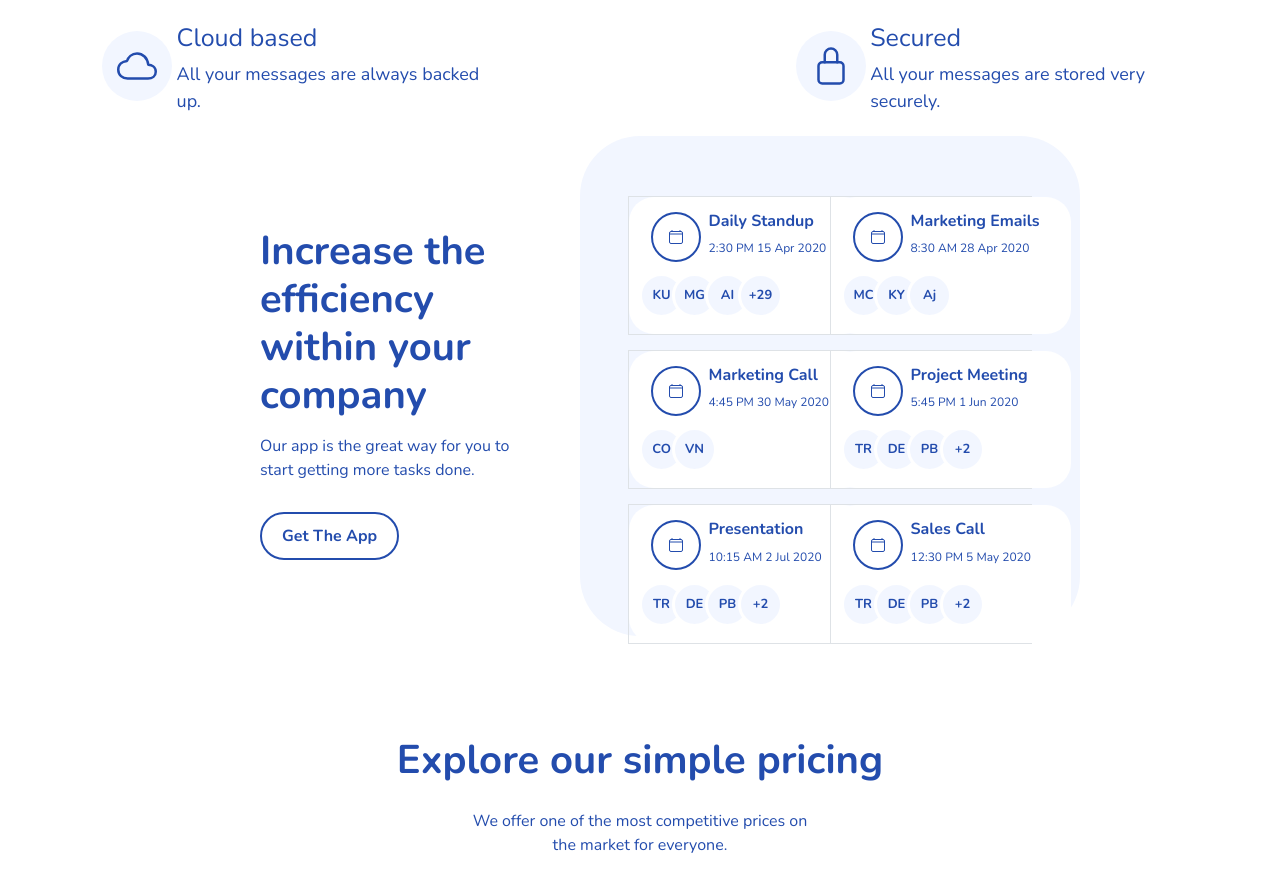
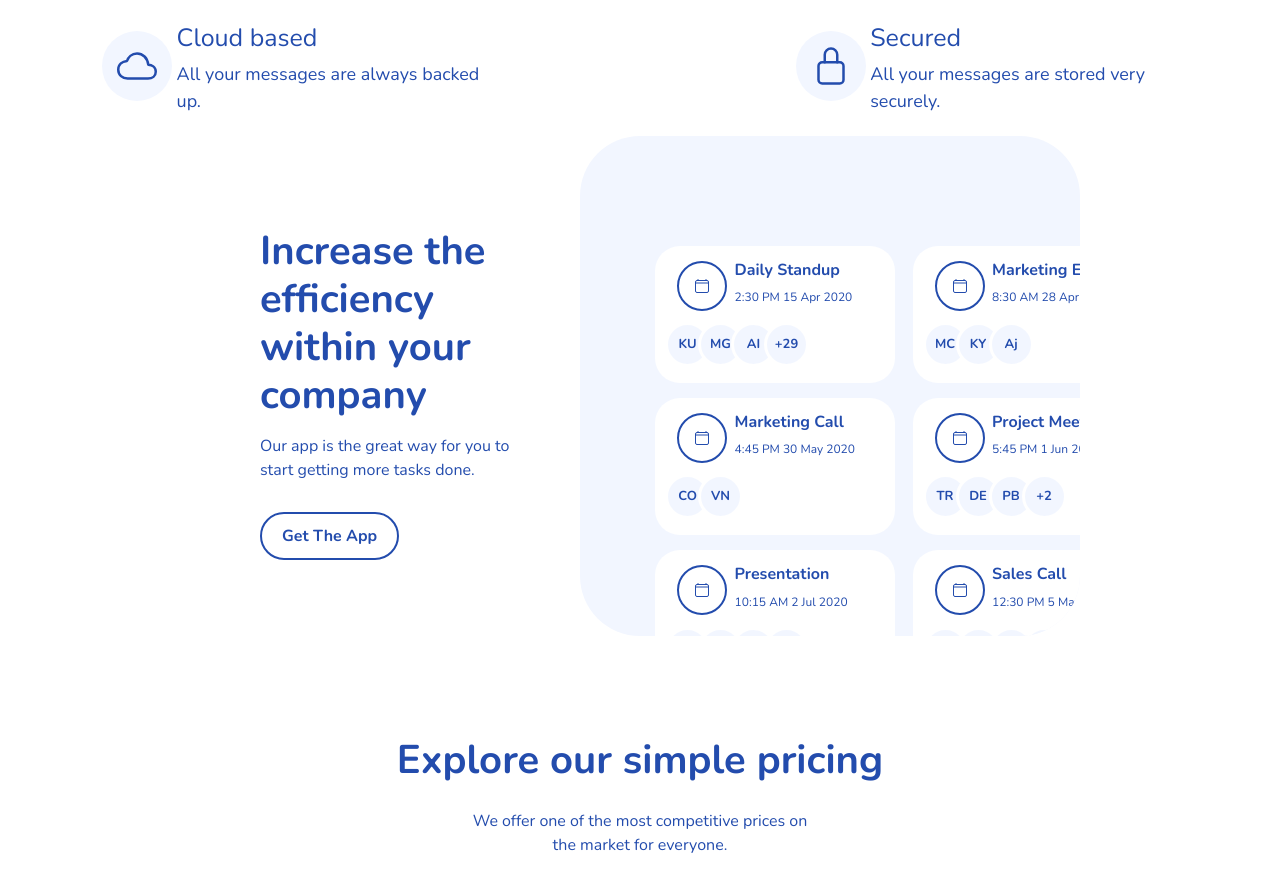
Before and after one commit to Hasnarv/Hactiv8-Final-Project-Kel.1, a plain HTML site: page Final Project 2/index.html in a window 1280 px wide. Shown: the part 645-1530 px from the top of the page. Drawn offline with nearby package versions, Linux system fonts and the light colour scheme.

Commit message:
section about add overflow

```diff
--- a/Final Project 2/index.html
+++ b/Final Project 2/index.html
@@ -177,8 +177,8 @@
                 <button class="btn-app">Get The App</button>
             </div>
             <div class="col-8 right-section">
-                <div class="row">
-                    <div class="col-6 border">
+                <div class="row item-right-section">
+                    <div class="col-6">
                         <div class="row card-utama daily-standup">
                             <div class="col-3">
                                 <ion-icon class="kartu-icon" name="calendar-clear-outline"></ion-icon>
@@ -195,7 +195,7 @@
                             </div>
                         </div>
                     </div>
-                    <div class="col-6 border">
+                    <div class="col-6">
                         <div class="row card-utama marketing-call">
                             <div class="col-3">
                                 <ion-icon class="kartu-icon" name="calendar-clear-outline"></ion-icon>
@@ -211,7 +211,7 @@
                             </div>
                         </div>
                     </div>
-                    <div class="col-6 border">
+                    <div class="col-6">
                         <div class="row card-utama marketing-call">
                             <div class="col-3">
                                 <ion-icon class="kartu-icon" name="calendar-clear-outline"></ion-icon>
@@ -226,7 +226,7 @@
                             </div>
                         </div>
                     </div>
-                    <div class="col-6 border">
+                    <div class="col-6">
                         <div class="row card-utama project-meeting">
                             <div class="col-3">
                                 <ion-icon class="kartu-icon" name="calendar-clear-outline"></ion-icon>
@@ -243,7 +243,7 @@
                             </div>
                         </div>
                     </div>
-                    <div class="col-6 border">
+                    <div class="col-6">
                         <div class="row card-utama presentation">
                             <div class="col-3">
                                 <ion-icon class="kartu-icon" name="calendar-clear-outline"></ion-icon>
@@ -260,7 +260,7 @@
                             </div>
                         </div>
                     </div>
-                    <div class="col-6 border">
+                    <div class="col-6">
                         <div class="row card-utama sales-call">
                             <div class="col-3">
                                 <ion-icon class="kartu-icon" name="calendar-clear-outline"></ion-icon>
--- a/Final Project 2/style.css
+++ b/Final Project 2/style.css
@@ -255,6 +255,14 @@ body {
    height: 500px;
    width: 500px;
    margin-left: 0px;
+   overflow: hidden;
+}
+
+.item-right-section {
+    margin-top: 50px;
+    margin-right: -150px;
+    margin-left: 15px;
+
 }
 
 .detail-card {
```
